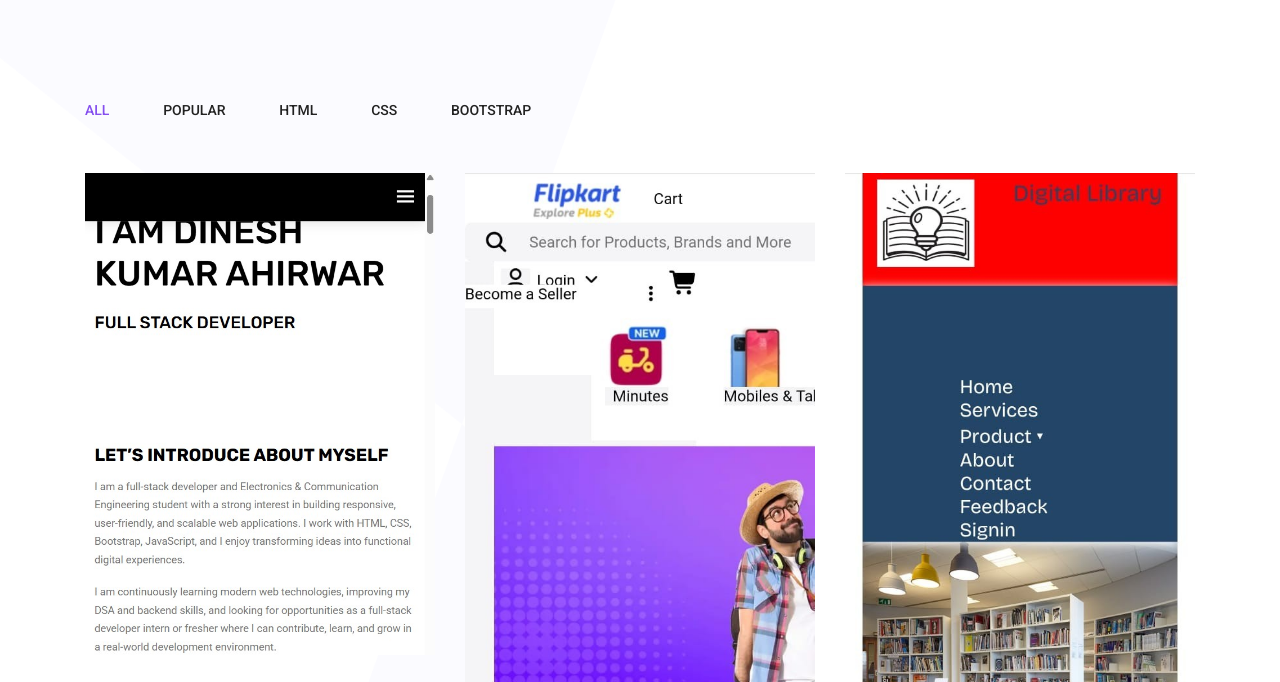
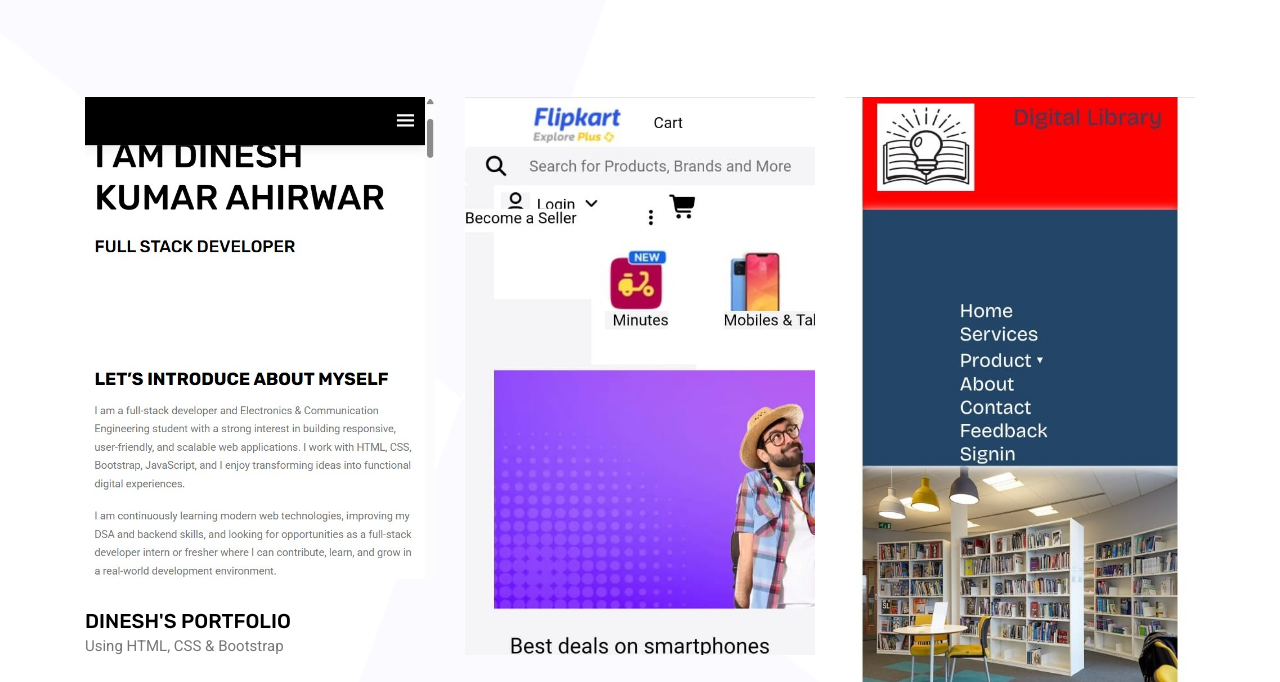
Before and after one commit to dineshahirwar38356/portfolio, a plain HTML site: page index.html in a window 1280 px wide. Shown: the part 2799-3481 px from the top of the page. Drawn offline with nearby package versions, Linux system fonts and the light colour scheme; some packages are replaced by stand-ins of ours.

Commit message:
addition

```diff
--- a/index.html
+++ b/index.html
@@ -178,13 +178,7 @@
 				</div>
 			</div>
 			<div class="filters portfolio-filter">
-				<ul>
-					<li class="active" data-filter="*">all</li>
-					<li data-filter=".popular">popular</li>
-					<li data-filter=".latest"> html</li>
-					<li data-filter=".following">css</li>
-					<li data-filter=".upcoming">bootstrap</li>
-				</ul>
+
 			</div>
 
 			<div class="filters-content">
```
Also changed, not shown: portfolio.html (+1 -7 lines), img/portfolio/p6.jpg.
